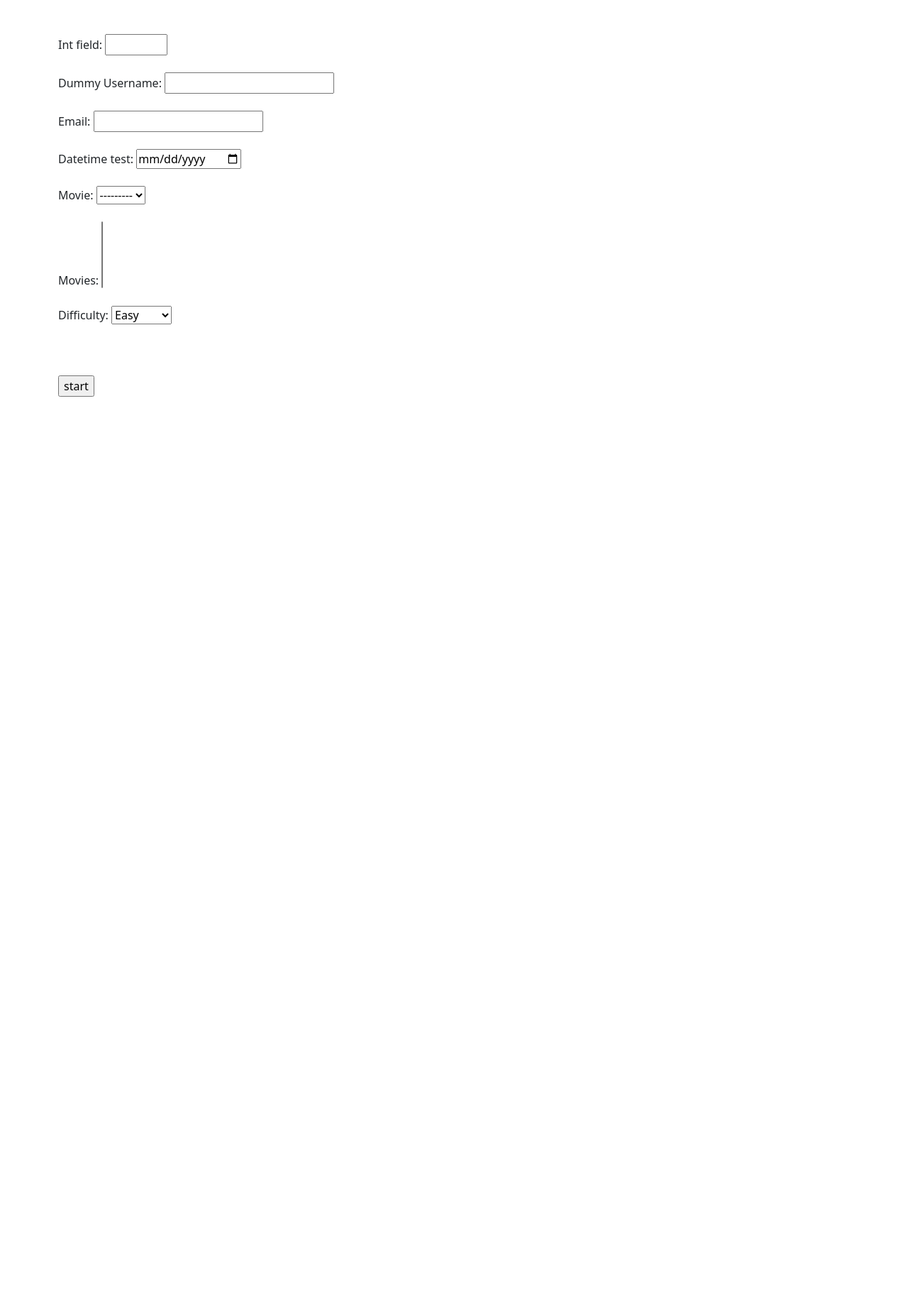
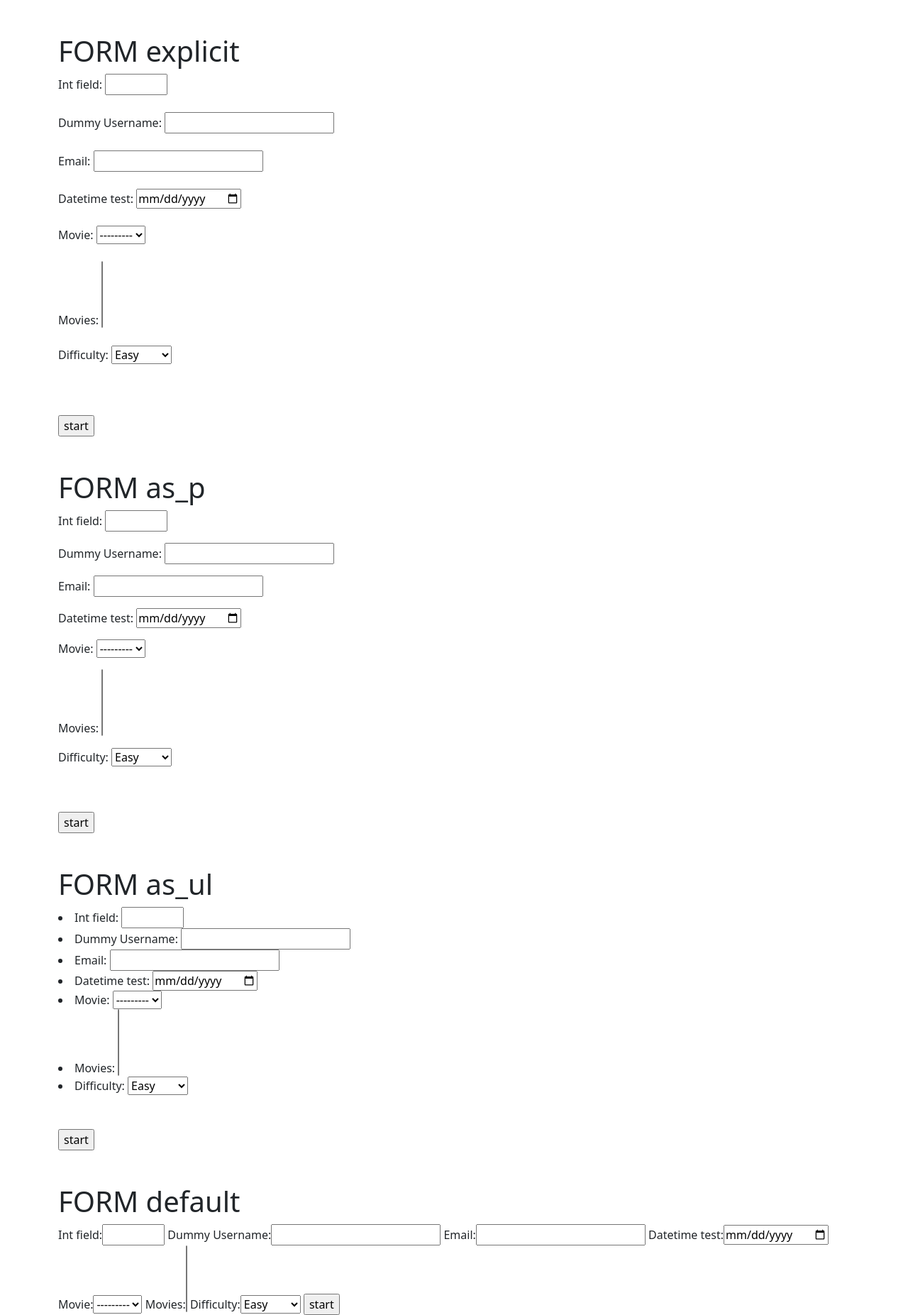
Before and after one commit to Simecekk/hollymovies_pt2, a Django app: page /dummy_forms/ in a window 1280 px wide. Shown: the whole page at 71% size. Before the commit the page ends 559 px from the top, so only its background shows below. Run offline with Django 3.2, Linux system fonts and the light colour scheme; data that the repository does not hold is empty.

Commit message:
added more forms visuals

```diff
--- a/movie/forms.py
+++ b/movie/forms.py
@@ -19,7 +19,7 @@ class DummyForm(forms.Form):
     int_field = forms.IntegerField(min_value=5, max_value=10, required=False)
     username = forms.CharField(required=False, empty_value='unknown', label='Dummy Username')
     email = forms.EmailField(required=False)
-    datetime_test = forms.DateTimeField(widget=CustomDatetimeInput)
+    datetime_test = forms.DateTimeField(widget=CustomDatetimeInput())
     movie = forms.ModelChoiceField(queryset=Movie.objects.all())
     movies = forms.ModelMultipleChoiceField(queryset=Movie.objects.all())
     difficulty = forms.ChoiceField(choices=DIFFICULTY_CHOICES)
--- a/movie/templates/dummy_forms.html
+++ b/movie/templates/dummy_forms.html
@@ -10,6 +10,7 @@
 
 <div class="container">
     <form action="{% url 'dummy_form' %}" method="POST" class="mt-5">
+        <h1>FORM explicit</h1>
         {% csrf_token %}
         {{ form.int_field.label }}: {{ form.int_field }} {{ form.int_field.errors }}
         <br><br>
@@ -27,6 +28,28 @@
         <br><br>
         <input type="submit" value="start" class="mt-5">
     </form>
+
+
+    <form action="{% url 'dummy_form' %}" method="POST" class="mt-5">
+        <h1>FORM as_p</h1>
+        {% csrf_token %}
+        {{ form.as_p }}
+        <input type="submit" value="start" class="mt-5">
+    </form>
+
+    <form action="{% url 'dummy_form' %}" method="POST" class="mt-5">
+        <h1>FORM as_ul</h1>
+        {% csrf_token %}
+        {{ form.as_ul }}
+        <input type="submit" value="start" class="mt-5">
+    </form>
+
+    <form action="{% url 'dummy_form' %}" method="POST" class="mt-5">
+        <h1>FORM default</h1>
+        {% csrf_token %}
+        {{ form }}
+        <input type="submit" value="start" class="mt-5">
+    </form>
 </div>
 </body>
 </html>
--- a/movie/views.py
+++ b/movie/views.py
@@ -255,7 +255,6 @@ class DummyFormView(View):
             context = {'form': bounded_form}
             return TemplateResponse(request, 'dummy_forms.html', context=context)
 
-
         # NOTE Když pracujeme s daty ve formě, vždy použíjme cleaned_date
         int_field = bounded_form.cleaned_data['int_field']
         username = bounded_form.cleaned_data['username']
```
